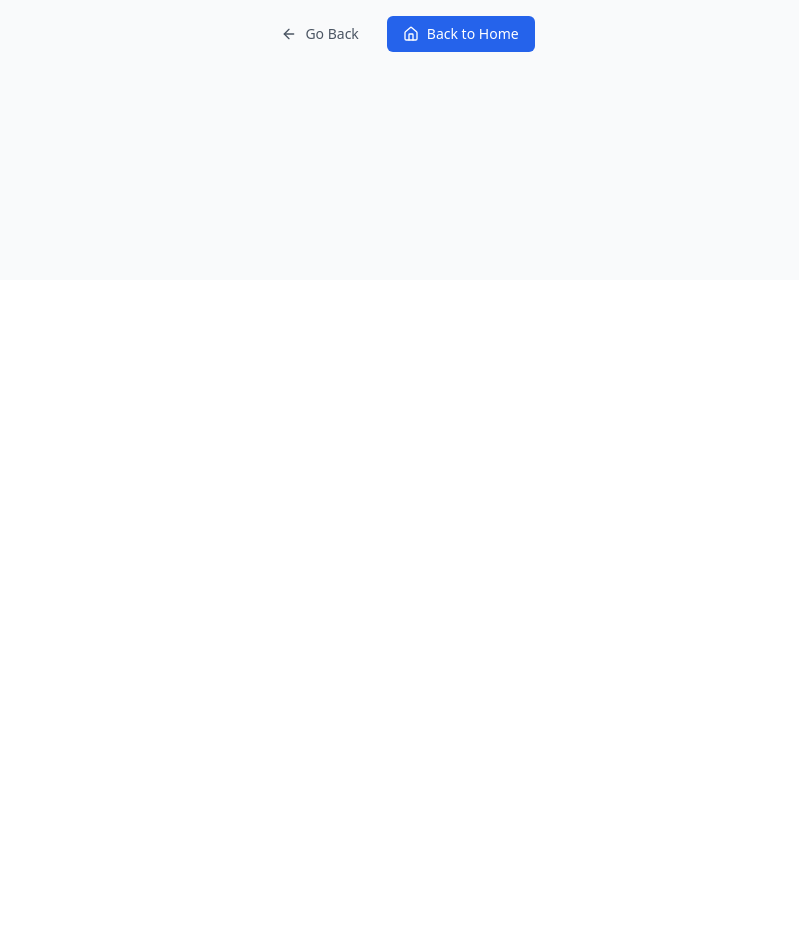
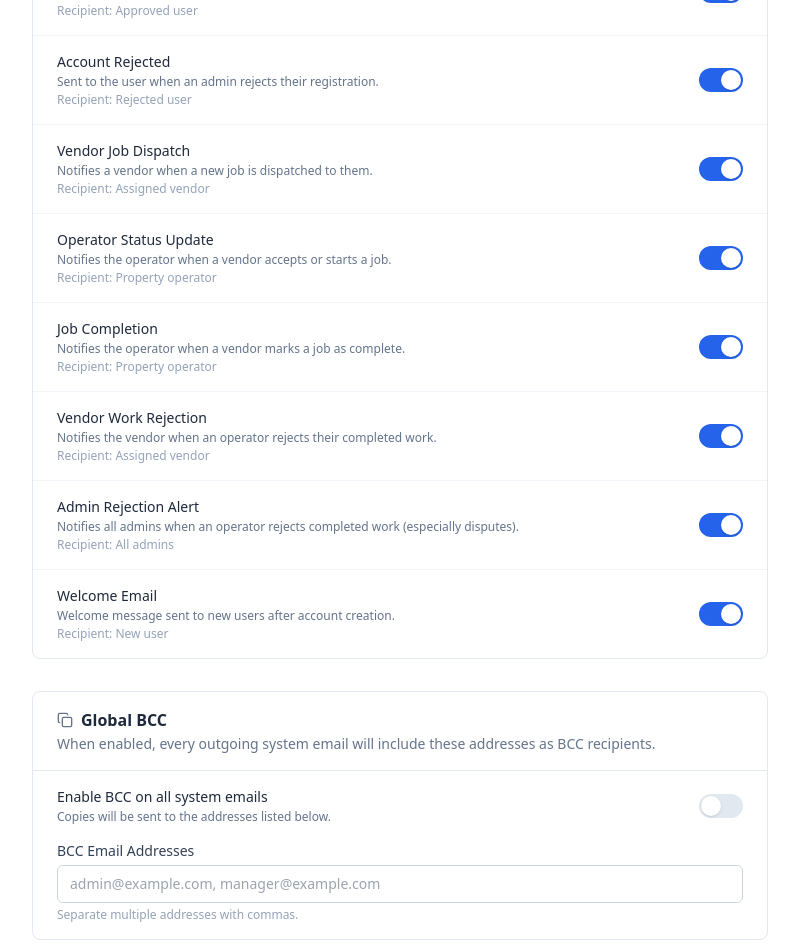
Before and after one commit to olegrumiancev/dispatchtogo, a Next.js app: page /app/admin/settings in a window 1280 px wide. Before the commit this address had no page. Shown: the part 520-1472 px from the top of the page, without its empty margins (240-1039 px from the left). Before the commit the page ends 800 px from the top, so only its background shows below. Built offline with nearby package versions, Linux system fonts and the light colour scheme; no server answers.

Commit message:
refactor: add admin settings page

```diff
--- /dev/null
+++ b/src/app/(app)/app/(dashboard)/admin/settings/page.tsx
@@ -0,0 +1,174 @@
+"use client";
+
+import { useEffect, useState, useCallback } from "react";
+import { Settings, Mail, Loader2, CheckCircle2, AlertCircle, Copy } from "lucide-react";
+
+interface SettingsData {
+  emailVerification: boolean;
+  emailPasswordReset: boolean;
+  emailNewRegistration: boolean;
+  emailAccountApproved: boolean;
+  emailAccountRejected: boolean;
+  emailVendorDispatch: boolean;
+  emailOperatorStatusUpdate: boolean;
+  emailJobCompletion: boolean;
+  emailVendorRejection: boolean;
+  emailAdminRejection: boolean;
+  emailWelcome: boolean;
+  bccEnabled: boolean;
+  bccAddresses: string;
+}
+
+const DEFAULT_SETTINGS: SettingsData = {
+  emailVerification: true,
+  emailPasswordReset: true,
+  emailNewRegistration: true,
+  emailAccountApproved: true,
+  emailAccountRejected: true,
+  emailVendorDispatch: true,
+  emailOperatorStatusUpdate: true,
+  emailJobCompletion: true,
+  emailVendorRejection: true,
+  emailAdminRejection: true,
+  emailWelcome: true,
+  bccEnabled: false,
+  bccAddresses: "",
+};
+
+interface EventMeta {
+  key: keyof SettingsData;
+  label: string;
+  description: string;
+  recipient: string;
+}
+
+const EMAIL_EVENTS: EventMeta[] = [
+  { key: "emailVerification", label: "Email Verification", description: "Verification link sent when a new user registers.", recipient: "New user" },
+  { key: "emailPasswordReset", label: "Password Reset", description: "Reset link sent when a user requests a password change.", recipient: "Requesting user" },
+  { key: "emailNewRegistration", label: "New Registration Notification", description: "Notifies admins when a new user verifies their email and awaits approval.", recipient: "All admins" },
+  { key: "emailAccountApproved", label: "Account Approved", description: "Sent to the user when an admin approves their account.", recipient: "Approved user" },
+  { key: "emailAccountRejected", label: "Account Rejected", description: "Sent to the user when an admin rejects their registration.", recipient: "Rejected user" },
+  { key: "emailVendorDispatch", label: "Vendor Job Dispatch", description: "Notifies a vendor when a new job is dispatched to them.", recipient: "Assigned vendor" },
+  { key: "emailOperatorStatusUpdate", label: "Operator Status Update", description: "Notifies the operator when a vendor accepts or starts a job.", recipient: "Property operator" },
+  { key: "emailJobCompletion", label: "Job Completion", description: "Notifies the operator when a vendor marks a job as complete.", recipient: "Property operator" },
+  { key: "emailVendorRejection", label: "Vendor Work Rejection", description: "Notifies the vendor when an operator rejects their completed work.", recipient: "Assigned vendor" },
+  { key: "emailAdminRejection", label: "Admin Rejection Alert", description: "Notifies all admins when an operator rejects completed work (especially disputes).", recipient: "All admins" },
+  { key: "emailWelcome", label: "Welcome Email", description: "Welcome message sent to new users after account creation.", recipient: "New user" },
+];
+
+export default function SettingsPage() {
+  const [settings, setSettings] = useState<SettingsData>(DEFAULT_SETTINGS);
+  const [loading, setLoading] = useState(true);
+  const [saving, setSaving] = useState(false);
+  const [toast, setToast] = useState<{ type: "success" | "error"; message: string } | null>(null);
+
+  useEffect(() => {
+    fetch("/api/admin/settings")
+      .then((r) => r.json())
+      .then((data) => { setSettings((prev) => ({ ...prev, ...data })); })
+      .catch(() => { setToast({ type: "error", message: "Failed to load settings." }); })
+      .finally(() => setLoading(false));
+  }, []);
+
+  const save = useCallback(async (patch: Partial<SettingsData>) => {
+    setSaving(true);
+    setToast(null);
+    try {
+      const res = await fetch("/api/admin/settings", {
+        method: "PATCH",
+        headers: { "Content-Type": "application/json" },
+        body: JSON.stringify(patch),
+      });
+      if (!res.ok) throw new Error();
+      const updated = await res.json();
+      setSettings((prev) => ({ ...prev, ...updated }));
+      setToast({ type: "success", message: "Settings saved." });
+    } catch {
+      setToast({ type: "error", message: "Failed to save settings." });
+    } finally {
+      setSaving(false);
+    }
+  }, []);
+
+  useEffect(() => {
+    if (!toast) return;
+    const t = setTimeout(() => setToast(null), 3000);
+    return () => clearTimeout(t);
+  }, [toast]);
+
+  function toggleEvent(key: keyof SettingsData) {
+    const next = !settings[key];
+    setSettings((prev) => ({ ...prev, [key]: next }));
+    save({ [key]: next });
+  }
+
+  function toggleBcc() {
+    const next = !settings.bccEnabled;
+    setSettings((prev) => ({ ...prev, bccEnabled: next }));
+    save({ bccEnabled: next });
+  }
+
+  if (loading) {
+    return (<div className="flex items-center justify-center py-24"><Loader2 className="w-6 h-6 animate-spin text-slate-400" /></div>);
+  }
+
+  return (
+    <div className="max-w-3xl mx-auto py-8 px-4 space-y-8">
+      <div>
+        <h1 className="text-2xl font-bold text-slate-900 flex items-center gap-2"><Settings className="w-6 h-6 text-blue-600" />Settings</h1>
+        <p className="mt-1 text-sm text-slate-500">Control which system emails are sent and configure global BCC.</p>
+      </div>
+      {toast && (
+        <div className={`flex items-center gap-2 px-4 py-3 rounded-md text-sm ${toast.type === "success" ? "bg-emerald-50 text-emerald-800" : "bg-red-50 text-red-800"}`}>
+          {toast.type === "success" ? <CheckCircle2 className="w-4 h-4 flex-shrink-0" /> : <AlertCircle className="w-4 h-4 flex-shrink-0" />}
+          {toast.message}
+          {saving && <Loader2 className="w-4 h-4 animate-spin ml-auto" />}
+        </div>
+      )}
+      <section className="rounded-lg border border-slate-200 bg-white">
+        <div className="px-6 py-4 border-b border-slate-200">
+          <h2 className="text-base font-semibold text-slate-800 flex items-center gap-2"><Mail className="w-4 h-4 text-slate-500" />Email Notifications</h2>
+          <p className="text-sm text-slate-500 mt-0.5">Toggle individual email events on or off. Disabled events will be silently skipped.</p>
+        </div>
+        <div className="divide-y divide-slate-100">
+          {EMAIL_EVENTS.map((evt) => (
+            <div key={evt.key} className="flex items-center justify-between px-6 py-4 gap-4">
+              <div className="min-w-0">
+                <p className="text-sm font-medium text-slate-800">{evt.label}</p>
+                <p className="text-xs text-slate-500 mt-0.5">{evt.description}</p>
+                <p className="text-xs text-slate-400 mt-0.5">Recipient: {evt.recipient}</p>
+              </div>
+              <button type="button" role="switch" aria-checked={settings[evt.key] as boolean} onClick={() => toggleEvent(evt.key)} disabled={saving}
+                className={`relative inline-flex h-6 w-11 flex-shrink-0 cursor-pointer rounded-full border-2 border-transparent transition-colors duration-200 ease-in-out focus:outline-none focus:ring-2 focus:ring-blue-500 focus:ring-offset-2 disabled:opacity-50 ${settings[evt.key] ? "bg-blue-600" : "bg-slate-200"}`}>
+                <span className={`pointer-events-none inline-block h-5 w-5 transform rounded-full bg-white shadow ring-0 transition duration-200 ease-in-out ${settings[evt.key] ? "translate-x-5" : "translate-x-0"}`} />
+              </button>
+            </div>
+          ))}
+        </div>
+      </section>
+      <section className="rounded-lg border border-slate-200 bg-white">
+        <div className="px-6 py-4 border-b border-slate-200">
+          <h2 className="text-base font-semibold text-slate-800 flex items-center gap-2"><Copy className="w-4 h-4 text-slate-500" />Global BCC</h2>
+          <p className="text-sm text-slate-500 mt-0.5">When enabled, every outgoing system email will include these addresses as BCC recipients.</p>
+        </div>
+        <div className="px-6 py-4 space-y-4">
+          <div className="flex items-center justify-between">
+            <div>
+              <p className="text-sm font-medium text-slate-800">Enable BCC on all system emails</p>
+              <p className="text-xs text-slate-500 mt-0.5">Copies will be sent to the addresses listed below.</p>
+            </div>
+            <button type="button" role="switch" aria-checked={settings.bccEnabled} onClick={toggleBcc} disabled={saving}
+              className={`relative inline-flex h-6 w-11 flex-shrink-0 cursor-pointer rounded-full border-2 border-transparent transition-colors duration-200 ease-in-out focus:outline-none focus:ring-2 focus:ring-blue-500 focus:ring-offset-2 disabled:opacity-50 ${settings.bccEnabled ? "bg-blue-600" : "bg-slate-200"}`}>
+              <span className={`pointer-events-none inline-block h-5 w-5 transform rounded-full bg-white shadow ring-0 transition duration-200 ease-in-out ${settings.bccEnabled ? "translate-x-5" : "translate-x-0"}`} />
+            </button>
+          </div>
+          <div>
+            <label htmlFor="bccAddresses" className="block text-sm font-medium text-slate-700 mb-1">BCC Email Addresses</label>
+            <input id="bccAddresses" type="text" value={settings.bccAddresses} onChange={(e) => setSettings((prev) => ({ ...prev, bccAddresses: e.target.value }))} onBlur={() => save({ bccAddresses: settings.bccAddresses })} placeholder="admin@example.com, manager@example.com" disabled={saving} className="w-full border border-slate-300 rounded-md px-3 py-2 text-sm focus:outline-none focus:ring-2 focus:ring-blue-500 disabled:opacity-50" />
+            <p className="text-xs text-slate-400 mt-1">Separate multiple addresses with commas.</p>
+          </div>
+        </div>
+      </section>
+    </div>
+  );
+}
```
